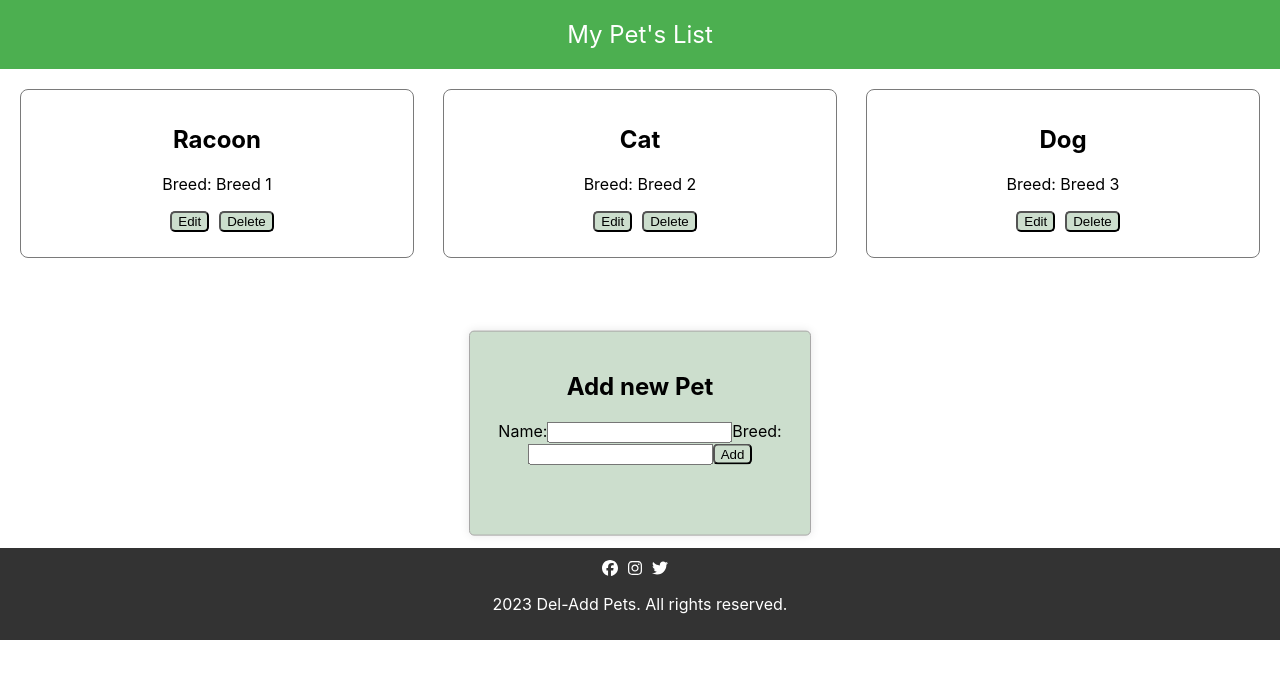
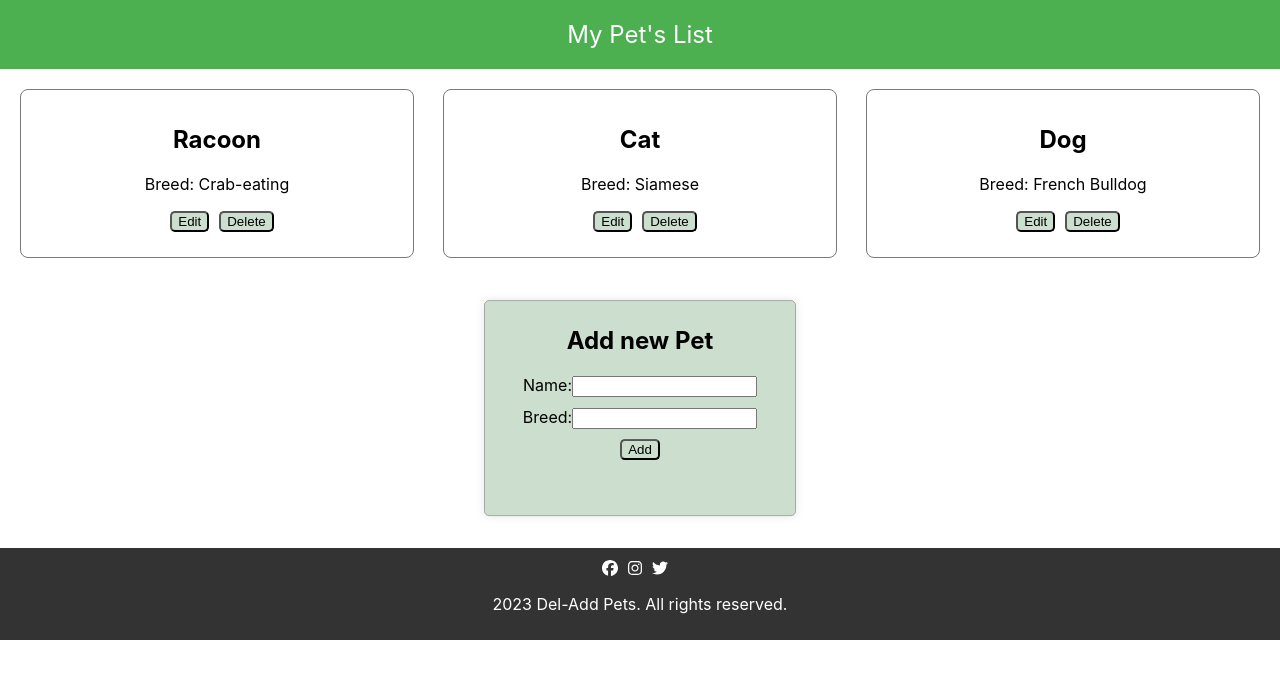
Before and after one commit to vivignutz/deladdpets, a React (Create React App) app: page / in a window 1280 px wide. Both pictures are taken after a click on the button "Add Pet". Shown: the top 678 px of the page. Built offline with nearby package versions, Linux system fonts and the light colour scheme.

Commit message:
Added some style to PetList

```diff
--- a/src/App.css
+++ b/src/App.css
@@ -1,4 +1,3 @@
-/* src/App.css */
 body {
   margin: 0;
   font-family: -apple-system, BlinkMacSystemFont, 'Segoe UI', Roboto, 'Helvetica Neue', Arial, sans-serif;
--- a/src/App.js
+++ b/src/App.js
@@ -6,9 +6,9 @@ import './App.css';
 
 function App() {
   const [pets, setPets] = useState([
-    { id: 1, name: 'Racoon', breed: 'Breed 1' },
-    { id: 2, name: 'Cat', breed: 'Breed 2' },
-    { id: 3, name: 'Dog', breed: 'Breed 3' },
+    { id: 1, name: 'Racoon', breed: 'Crab-eating' },
+    { id: 2, name: 'Cat', breed: 'Siamese' },
+    { id: 3, name: 'Dog', breed: 'French Bulldog' },
   ]);
 
   return (
--- a/src/Header.css
+++ b/src/Header.css
@@ -5,3 +5,9 @@
     font-size: 24px;
 }
  */
+
+/* P.S. Hello teacher!
+I don't know how to get the relevant CSS to be the right one,
+for example this one: Header.css and not the App.css. Or better:
+Why the code does't take the relevant CSS ones? This is repeating
+in the entire code. Do you have some hints to me? Thx! */
--- a/src/Header.js
+++ b/src/Header.js
@@ -1,4 +1,3 @@
-// src/Header.js
 import React from 'react';
 import './Header.css';
 
--- a/src/PetCard.js
+++ b/src/PetCard.js
@@ -1,4 +1,3 @@
-// src/PetCard.js
 import React, { useState } from 'react';
 
 function PetCard({ pet, setPets }) {
--- a/src/PetList.css
+++ b/src/PetList.css
@@ -46,13 +46,20 @@
 }
 
 .add-pet-form {
-  margin-top: 20px;
   border: 1px solid #a8a7a7;
   border-radius: 5px;
-  padding: 20px;
+  padding: 5px;
   width: 300px;
   box-shadow: 0 0 10px rgba(0, 0, 0, 0.1);
   background-color: #ccdecd;
+  display: flex;
+  flex-direction: column;
+  align-items: center;
+  margin-bottom: 30px;
+}
+
+.form-group {
+  margin-bottom: 10px;
 }
 
 .form-container {
@@ -68,28 +75,3 @@
   flex-direction: column;
   align-items: center;
 }
-
-/* .PetCard {
-  margin: 10px;
-  padding: 15px;
-  border: 1px solid #ddd;
-  border-radius: 8px;
-  box-shadow: 0 2px 4px rgba(0, 0, 0, 0.1);
-  background-color: #fff;
-  max-width: 300px;
-} */
-
-/* .button {
-  background-color: #4caf50;
-  color: white;
-  padding: 10px 20px;
-  border: none;
-  border-radius: 4px;
-  cursor: pointer;
-  font-size: 16px;
-  margin-top: 10px;
-} */
-
-/* .add-button {
-  background-color: #2196f3;
-} */
--- a/src/PetList.js
+++ b/src/PetList.js
@@ -1,55 +1,3 @@
-/* // src/PetList.js
-import React, { useState } from 'react';
-import PetCard from './PetCard';
-import './PetList.css';
-
-function PetList({ pets, setPets }) {
-  const [newPet, setNewPet] = useState({ name: '', breed: '' });
-  const [showForm, setShowForm] = useState(false);
-
-  const handleAddPet = () => {
-    setPets((prevPets) => [...prevPets, { ...newPet, id: Date.now() }]);
-    setNewPet({ name: '', breed: '' });
-    setShowForm(false);
-    setShowForm(false);
-  };
-
-  const handleChange = (e) => {
-    const { name, value } = e.target;
-    setNewPet((prevPet) => ({ ...prevPet, [name]: value }));
-  };
-
-  return (
-    <div className="pet-list">
-      <div className="pet-card-container">
-        {pets.map((pet) => (
-          <PetCard key={pet.id} pet={pet} setPets={setPets} className="pet-card" />
-        ))}
-      </div>
-      {showForm && (
-        <div className="add-pet-form">
-          <h2>Add new Pet</h2>
-          <label>
-            Nome:
-            <input type="text" name="name" value={newPet.name} onChange={handleChange} />
-          </label>
-          <label>
-            Breed:
-            <input type="text" name="breed" value={newPet.breed} onChange={handleChange} />
-          </label>
-          <button className="add-pet-button" onClick={handleAddPet}>
-            Add
-          </button>
-        </div>
-      )}
-      {!showForm && <div className={`add-pet-form centered-form`}> <button className='add-pet-button' onClick={() => setShowForm(!showForm)}>Add Pet</button>}
-    </div>
-  );
-}
-
-export default PetList;
- */
-/*
 import React, { useState } from 'react';
 import PetCard from './PetCard';
 import './PetList.css';
@@ -81,75 +29,18 @@ function PetList({ pets, setPets }) {
           <div className="centered-form">
             <div className="add-pet-form">
               <h2>Add new Pet</h2>
+              <div className="form-group">
                 <label>
                   Name:
                   <input type="text" name="name" value={newPet.name} onChange={handleChange} />
                 </label>
+              </div>
+              <div className="form-group">
                 <label>
                   Breed:
                   <input type="text" name="breed" value={newPet.breed} onChange={handleChange} />
                 </label>
-              <button className="add-pet-button" onClick={handleAddPet}>
-                Add
-              </button>
               </div>
-          </div>
-        )}
-        {!showForm && (
-          <div className="centered-form">
-            <button className='add-pet-button' onClick={() => setShowForm(!showForm)}>
-              Add Pet
-            </button>
-          </div>
-        )}
-      </div>
-    </div>
-  );
-}
-
-export default PetList; */
-
-// PetList.js
-
-import React, { useState } from 'react';
-import PetCard from './PetCard';
-import './PetList.css';
-
-function PetList({ pets, setPets }) {
-  const [newPet, setNewPet] = useState({ name: '', breed: '' });
-  const [showForm, setShowForm] = useState(false);
-
-  const handleAddPet = () => {
-    setPets((prevPets) => [...prevPets, { ...newPet, id: Date.now() }]);
-    setNewPet({ name: '', breed: '' });
-    setShowForm(false);
-  };
-
-  const handleChange = (e) => {
-    const { name, value } = e.target;
-    setNewPet((prevPet) => ({ ...prevPet, [name]: value }));
-  };
-
-  return (
-    <div className="pet-list">
-      <div className="pet-card-container">
-        {pets.map((pet) => (
-          <PetCard key={pet.id} pet={pet} setPets={setPets} className="pet-card" />
-        ))}
-      </div>
-      <div className="form-container">
-        {showForm && (
-          <div className="centered-form">
-            <div className="add-pet-form">
-              <h2>Add new Pet</h2>
-              <label>
-                Name:
-                <input type="text" name="name" value={newPet.name} onChange={handleChange} />
-              </label>
-              <label>
-                Breed:
-                <input type="text" name="breed" value={newPet.breed} onChange={handleChange} />
-              </label>
               <button className="add-pet-button" onClick={handleAddPet}>
                 Add
               </button>
--- a/src/index.js
+++ b/src/index.js
@@ -16,7 +16,4 @@ root.render(
   </React.StrictMode>
 );
 
-// If you want to start measuring performance in your app, pass a function
-// to log results (for example: reportWebVitals(console.log))
-// or send to an analytics endpoint. Learn more: https://bit.ly/CRA-vitals
 reportWebVitals();
```
Lines whose indentation alone changed are shown as unchanged.
